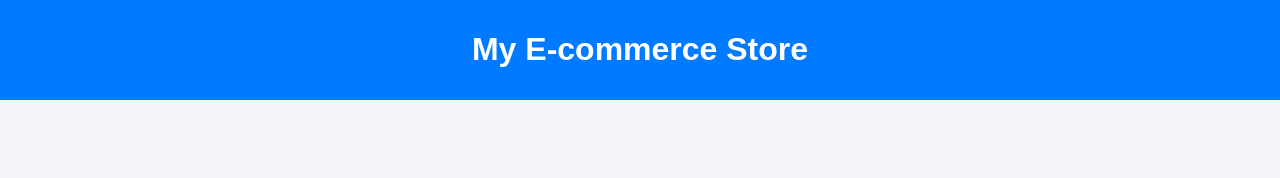
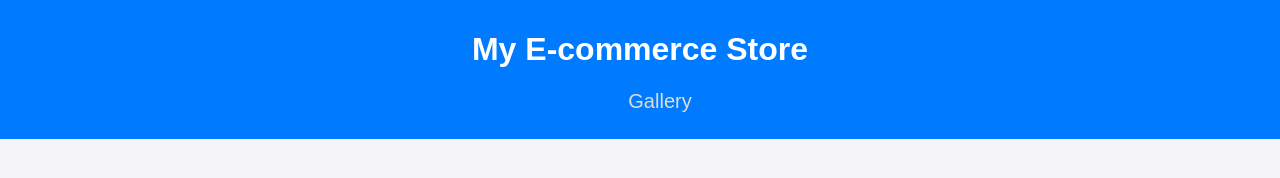
Before and after one commit to Rakesh-Pandit-Developer/Rakesh-Portfolio, a plain HTML site: page index.html in a window 1280 px wide. Drawn offline with Linux system fonts and the light colour scheme; no server answers.

Commit message:
Update index.html

```diff
--- a/index.html
+++ b/index.html
@@ -93,11 +93,34 @@
         .modal-content button:hover {
             background-color: #0056b3;
         }
+        a{
+            cursor: pointer;
+            text-decoration: none;
+        }
+
+        header ul{
+            display: flex;
+            text-align: center;
+            justify-content: center;
+            list-style: none;
+        }
+        header a{
+            color: #ddd;
+            font-size: 20px;
+        }
+        header a:hover{
+            color: #b7f5ab;
+        }
     </style>
 </head>
 <body>
     <div class="header">
         <h1>My E-commerce Store</h1>
+        <header>
+            <ul>
+                <li><a href="gallery.html"> Gallery</a></li>
+            </ul>
+        </header>
     </div>
     <div id="products" class="products"></div>
 
```
